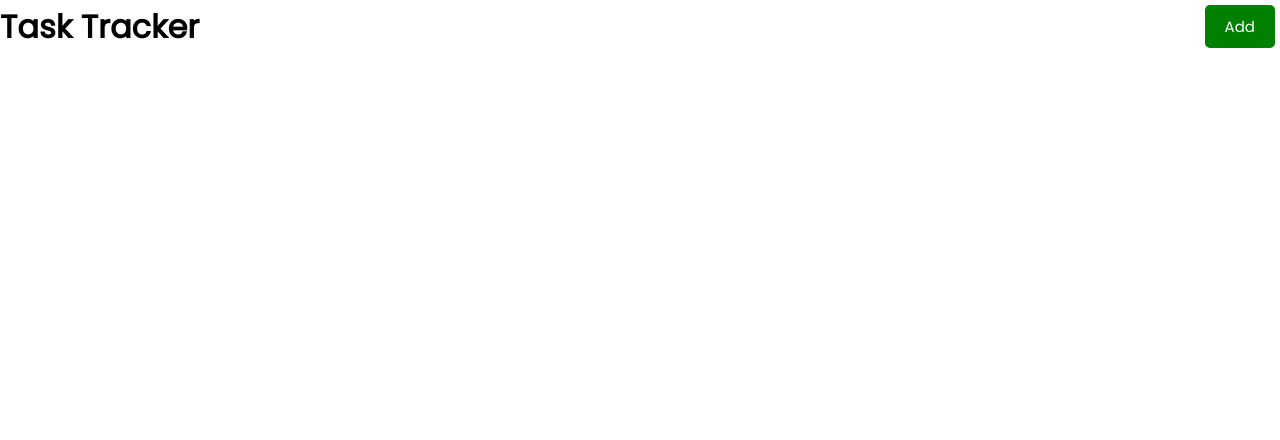
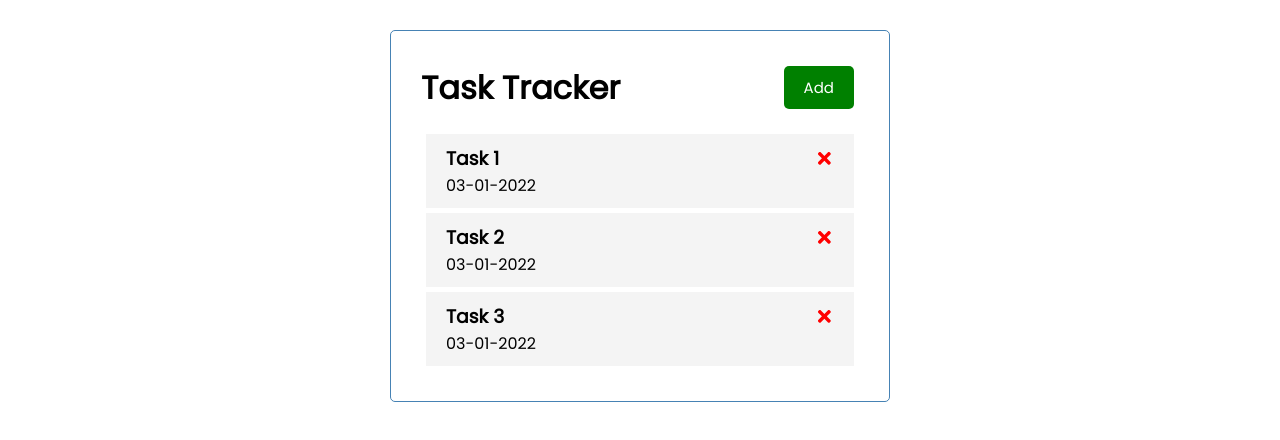
Before and after one commit to Jahid1999/tast-tracker-react, a React (Create React App) app: page / in a window 1280 px wide. Shown: the top 440 px of the page. Built offline with nearby package versions, Linux system fonts and the light colour scheme; the HTML template or start-up script is replaced by a standard one.

Commit message:
added state and react-icons

```diff
--- a/package.json
+++ b/package.json
@@ -8,6 +8,7 @@
     "@testing-library/user-event": "^13.5.0",
     "react": "^17.0.2",
     "react-dom": "^17.0.2",
+    "react-icons": "^4.3.1",
     "react-scripts": "5.0.0",
     "web-vitals": "^2.1.2"
   },
--- a/src/App.js
+++ b/src/App.js
@@ -1,9 +1,32 @@
 import Header from './components/Header'
+import Tasks from './components/Tasks'
+import { useState } from "react";
 
 function App() {
+  const [tasks, setTasks] = useState([
+    {
+        id:1,
+        text:'Task 1',
+        date: '03-01-2022',
+        reminder: true,
+    },
+    {
+        id:2,
+        text:'Task 2',
+        date: '03-01-2022',
+        reminder: true,
+    },
+    {
+        id:3,
+        text:'Task 3',
+        date: '03-01-2022',
+        reminder: false,
+    },
+])
   return (
-    <div className="App">
+    <div className="container">
       <Header />
+      <Tasks  tasks={tasks} />
     </div>
   );
 }
--- a/src/components/Button.js
+++ b/src/components/Button.js
@@ -1,6 +1,9 @@
-function Button({color, text}) {
+function Button({color, text, onClick}) {
+    // const onClick= () => {
+    //     console.log('clicked')
+    // }
     return (
-      <button style={{backgroundColor: color}} className="btn">
+      <button style={{backgroundColor: color}} className="btn" onClick={onClick}>
           {text}
       </button>
     );
--- a/src/components/Header.js
+++ b/src/components/Header.js
@@ -1,9 +1,12 @@
 import Button from './Button'
 function Header({title}) {
+     const onClick= () => {
+        console.log('clicked')
+    }
     return (
       <header className="header">
           <h1>{title}</h1>
-          <Button color='green' text='Add' />
+          <Button color='green' text='Add' onClick={onClick}/>
       </header>
     );
   }
--- /dev/null
+++ b/src/components/Task.js
@@ -0,0 +1,12 @@
+import { FaTimes } from "react-icons/fa";
+function Task({task}) {
+
+    return (
+      <div className="task">
+          <h3> {task.text} <FaTimes style={{color:'red'}} /></h3>
+          <p> {task.date}</p>
+      </div>
+    );
+  }
+
+export default Task;
--- /dev/null
+++ b/src/components/Tasks.js
@@ -0,0 +1,15 @@
+import Task from './Task'
+function Tasks({tasks}) {
+
+    return (
+      <>
+      {
+        tasks.map((task)=> (
+            <Task key={task.id} task = {task}/>
+        ))
+      }
+      </>
+    );
+  }
+
+export default Tasks;
```
Also changed, not shown: 1 other file (tests, documents, lock files or other folders).
